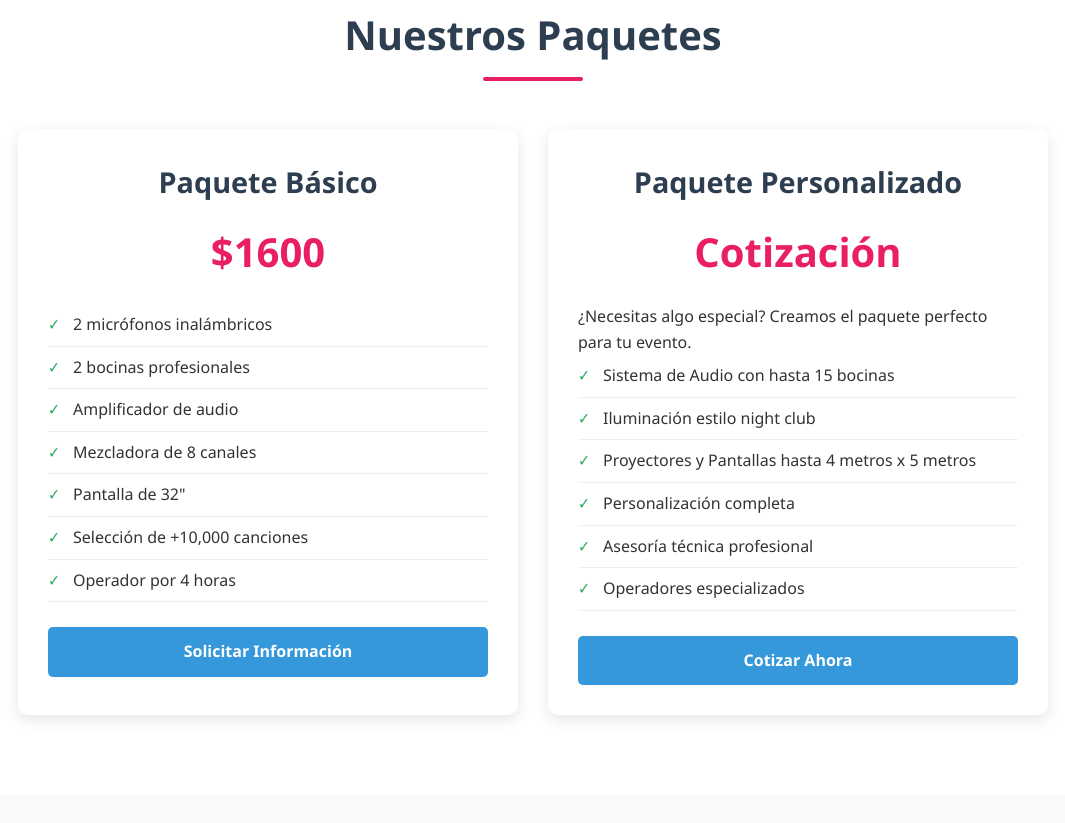
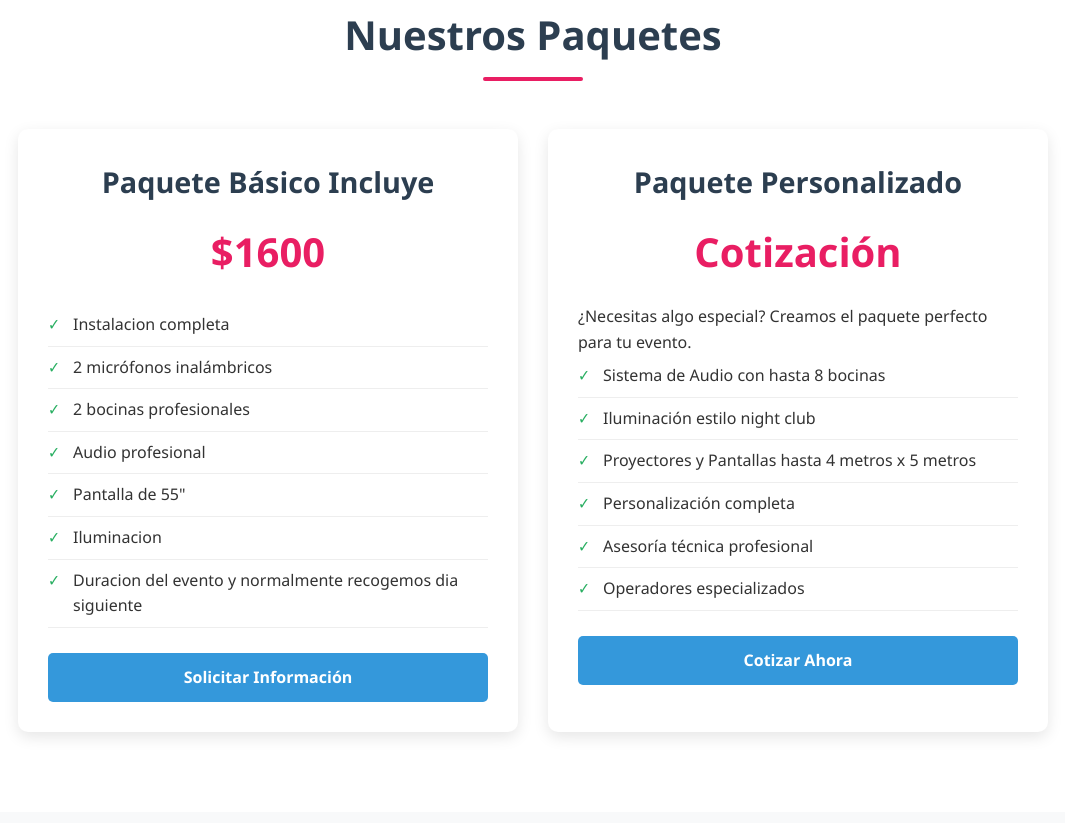
Before and after one commit to pafoxworth123/pueblakaraoke, a plain HTML site: page index.html in a window 1280 px wide. Shown: the part 877-1700 px from the top of the page, without its empty margins (107-1172 px from the left). Drawn offline with Linux system fonts and the light colour scheme.

Commit message:
Add files via upload

```diff
--- a/index.html
+++ b/index.html
@@ -365,16 +365,16 @@
             <h2>Nuestros Paquetes</h2>
             <div class="package-container">
                 <div class="package">
-                    <h3>Paquete Básico</h3>
+                    <h3>Paquete Básico Incluye</h3>
                     <div class="price">$1600</div>
                     <ul>
-                        <li>2 micrófonos inalámbricos</li>
+                        <li>Instalacion completa</li>
+						<li>2 micrófonos inalámbricos</li>
                         <li>2 bocinas profesionales</li>
-                        <li>Amplificador de audio</li>
-                        <li>Mezcladora de 8 canales</li>
-                        <li>Pantalla de 32"</li>
-                        <li>Selección de +10,000 canciones</li>
-                        <li>Operador por 4 horas</li>
+                        <li>Audio profesional</li>
+                        <li>Pantalla de 55"</li>
+						<li>Iluminacion</li>
+                        <li>Duracion del evento y normalmente recogemos dia siguiente</li>
                     </ul>
                     <a href="https://wa.me/14695563648" class="package-button" target="_blank">Solicitar Información</a>
                 </div>
@@ -384,7 +384,7 @@
                     <div class="price">Cotización</div>
                     <p>¿Necesitas algo especial? Creamos el paquete perfecto para tu evento.</p>
                     <ul>
-                        <li>Sistema de Audio con hasta 15 bocinas</li>
+                        <li>Sistema de Audio con hasta 8 bocinas</li>
                         <li>Iluminación estilo night club</li>
                         <li>Proyectores y Pantallas hasta 4 metros x 5 metros</li>
                         <li>Personalización completa</li>
@@ -435,7 +435,7 @@
             <h2>Contacto</h2>
             <div class="contact-info">
                 <p>Ubicados en Las Animas, Puebla</p>
-                <div class="phone">Tel: 222 614 7582</div>
+                <div class="phone">Tel y Whats: +52 222 614 7582</div>
                 <p>Contáctanos para cotizaciones, disponibilidad y preguntas</p>
                 <a href="https://wa.me/14695563648" class="whatsapp-link" target="_blank">WhatsApp: +1 469 556 3648</a>
                 <p style="margin-top: 30px;">¿Listo para llevar tu evento al siguiente nivel?</p>
```
